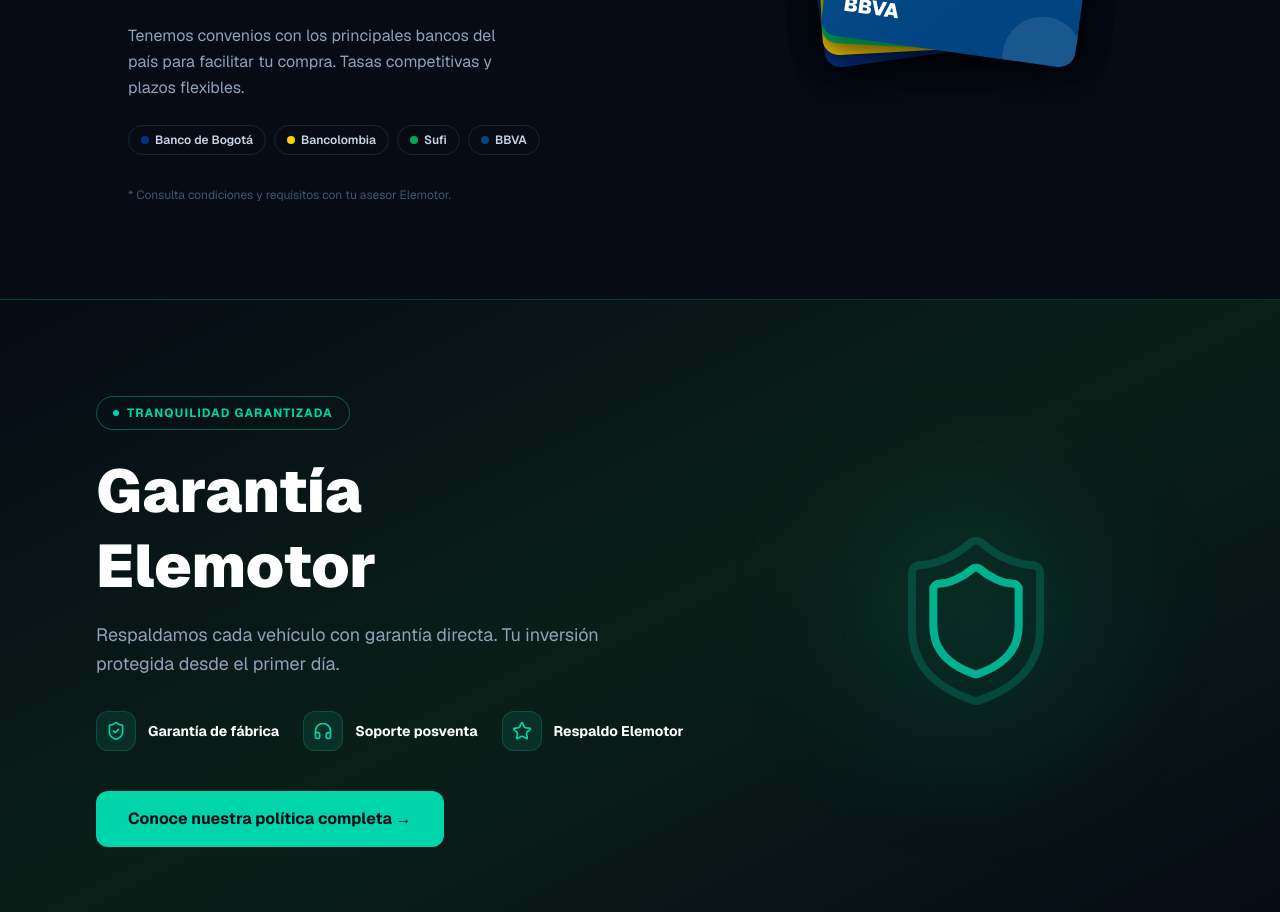
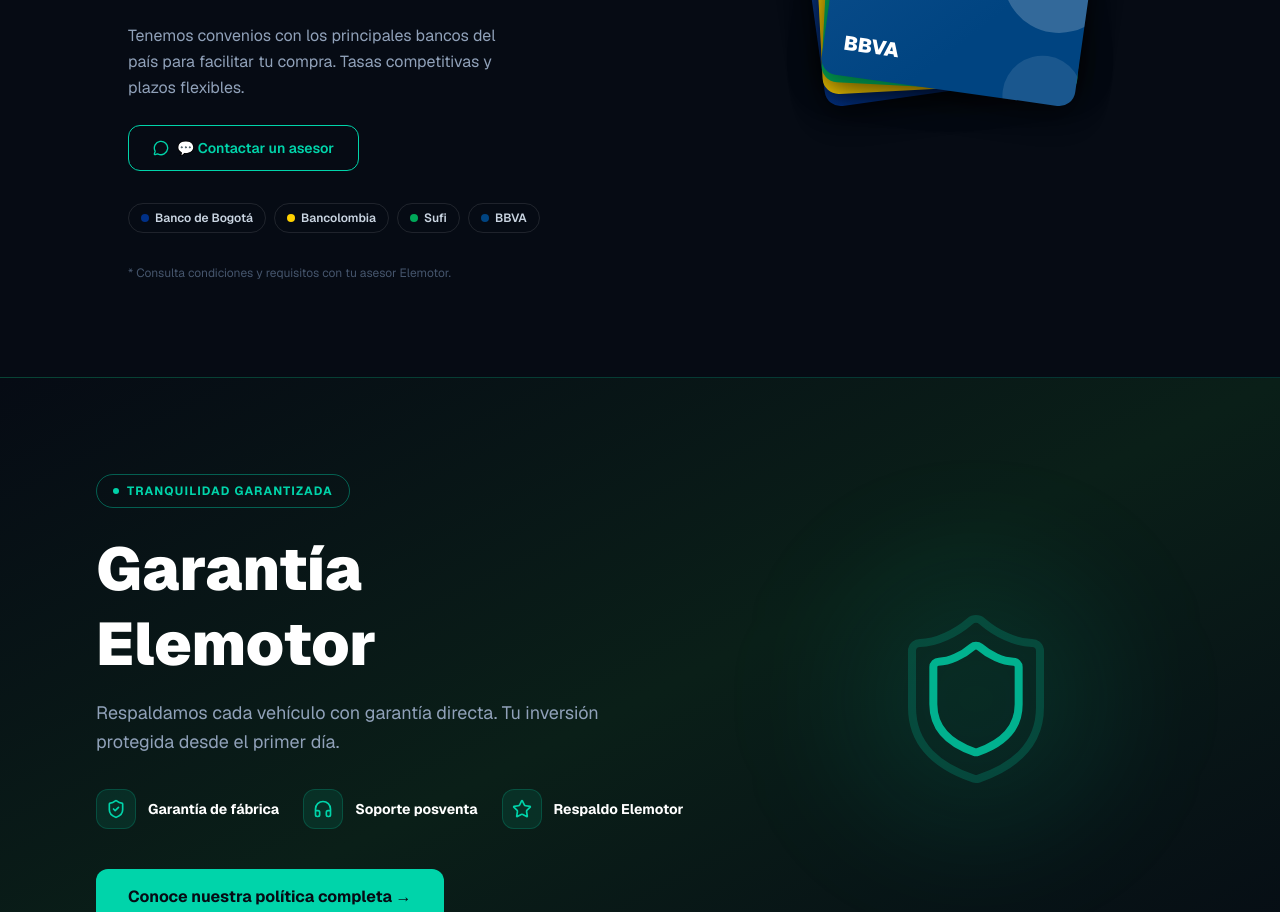
Before and after one commit to elemotorcol-hub/elemotor_Web, a Next.js app: page / in a window 1280 px wide. Shown: the part 1900-2812 px from the top of the page. Built offline with nearby package versions, Linux system fonts and the light colour scheme; no server answers.

Commit message:
feat: add WhatsApp advisor button to payment methods section

```diff
--- a/src/components/PaymentMethods.tsx
+++ b/src/components/PaymentMethods.tsx
@@ -1,4 +1,6 @@
 'use client';
+
+import { MessageCircle } from 'lucide-react';
 
 const BANKS = [
     { name: 'Banco de Bogotá', bg: '#003087', text: '#FFFFFF', accent: '#1a4fa0' },
@@ -143,6 +145,15 @@
                         Tenemos convenios con los principales bancos del país para facilitar tu compra.
                         Tasas competitivas y plazos flexibles.
                     </p>
+                    <a
+                        href="https://wa.me/573117762260?text=Hola%2C%20me%20interesa%20información%20sobre%20financiamiento%20para%20un%20vehículo%20eléctrico"
+                        target="_blank"
+                        rel="noopener noreferrer"
+                        className="inline-flex items-center gap-2 px-6 py-3 rounded-xl border border-[#00D4AA] text-[#00D4AA] font-semibold text-sm bg-transparent hover:bg-[#00D4AA]/10 transition-colors mb-8"
+                    >
+                        <MessageCircle className="w-4 h-4" />
+                        💬 Contactar un asesor
+                    </a>
                     <div className="flex flex-wrap gap-2 mb-8">
                         {BANKS.map((bank) => (
                             <span
```
